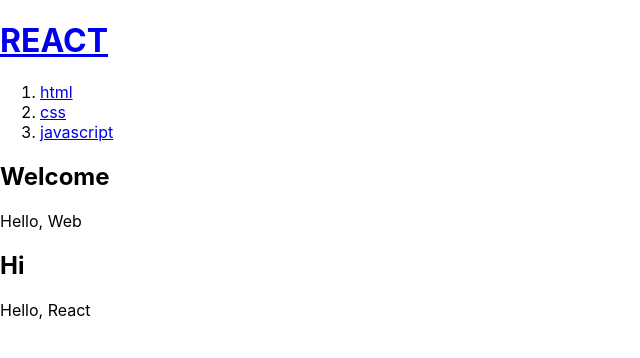
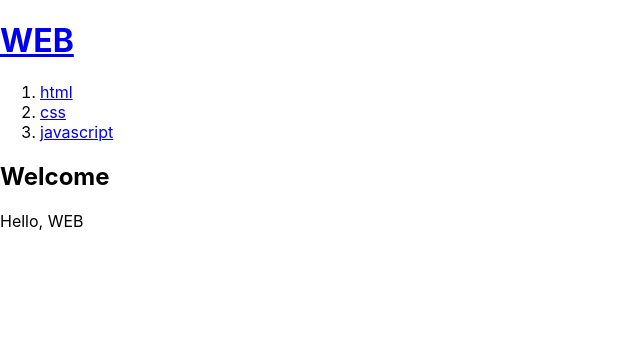
Before and after one commit to Pironeer-1/JeongHwanhee, a React (Create React App) app in the folder 01-react/: page / in a window 1280 px wide. Shown: the top 358 px of the page, without its empty margins (0-640 px from the left). Built offline with nearby package versions, Linux system fonts and the light colour scheme.

Commit message:
01React state

```diff
--- a/01-react/src/App.js
+++ b/01-react/src/App.js
@@ -1,5 +1,5 @@
-// import logo from './logo.svg';
 import './App.css';
+import {useState} from 'react';
 
 
 function Article(props){
@@ -9,7 +9,6 @@
   </article>
 }
 function Header(props){
-  console.log(props, props.title);
   return <header>
     <h1><a href="/" onClick={(event) => {
       event.preventDefault();
@@ -26,7 +25,7 @@
       <li key={t.id}>
         <a id={t.id} href={"/read/"+ t.id} onClick={event => {
           event.preventDefault();
-          props.onChangeMode(event.target.id);
+          props.onChangeMode(Number(event.target.id));
 
         }}>{t.title}</a>
       </li>)
@@ -38,21 +37,37 @@
   </nav>
 }
 function App() {
+  const [mode, setMode] = useState('WELCOME');
+  const [id, setId] = useState(null);
+
   const topics = [
     {id: 1, title: 'html', body: 'html is ...'},
     {id: 2, title: 'css', body: 'css is ...'},
     {id: 3, title: 'javascript', body: 'javascript is ...'},
   ];
+  let content = null;
+  if(mode === 'WELCOME'){
+    content = <Article title="Welcome" body="Hello, WEB"></Article>
+  }else if(mode === 'READ'){
+    let title, body = null;
+    for(let i = 0; i<topics.length; i++){
+      if(topics[i].id === id){
+        title = topics[i].title;
+        body = topics[i].body;
+      }
+    }
+    content = <Article title={title} body={body}></Article>
+  }
   return (
     <div>
-      <Header title="REACT" onChangeMode={() => {
-        alert('Header');
+      <Header title="WEB" onChangeMode={() => {
+        setMode('WELCOME');
       }}></Header>
-      <Nav topics={topics} onChangeMode={(id) => {
-        alert(id);
+      <Nav topics={topics} onChangeMode={(_id) => {
+        setMode('READ');
+        setId(_id);
       }}></Nav>
-      <Article title="Welcome" body="Hello, Web"></Article>
-      <Article title="Hi" body="Hello, React"></Article>
+      {content}
     </div>
   );
 }
```
